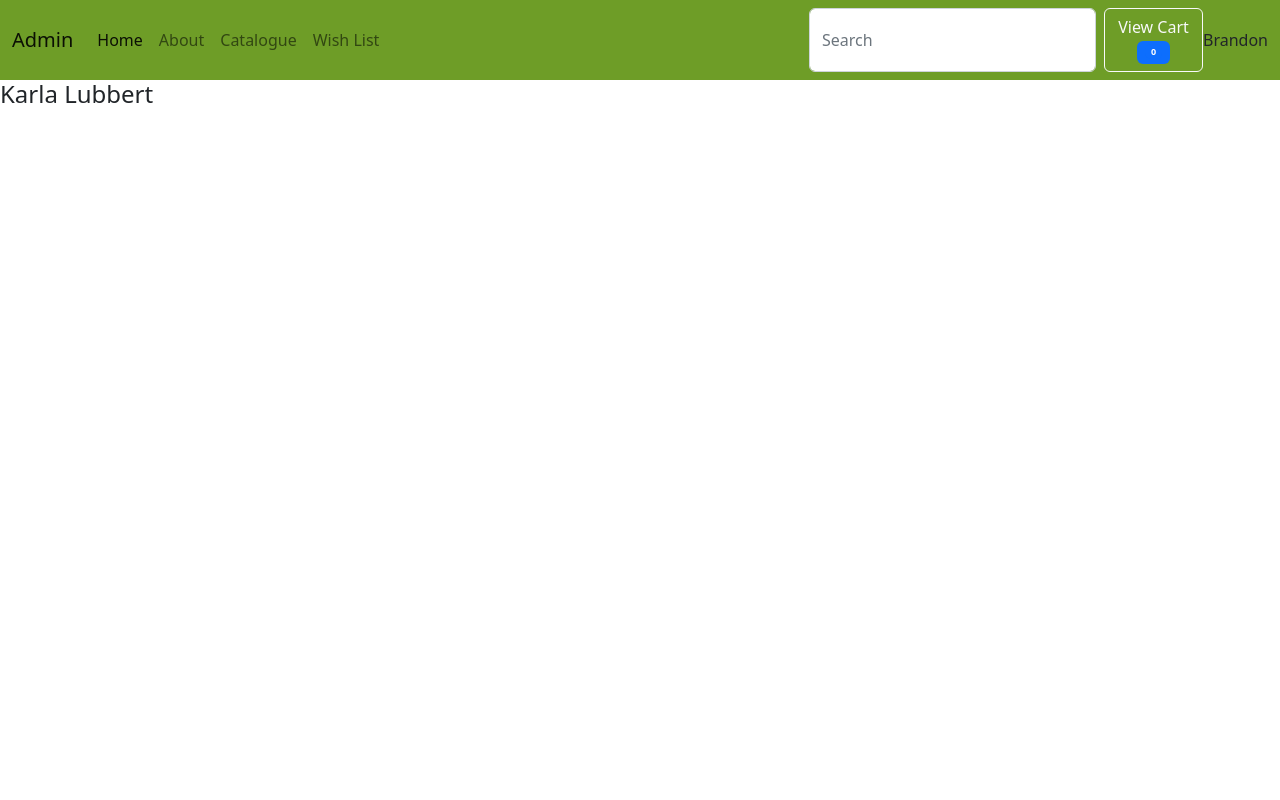
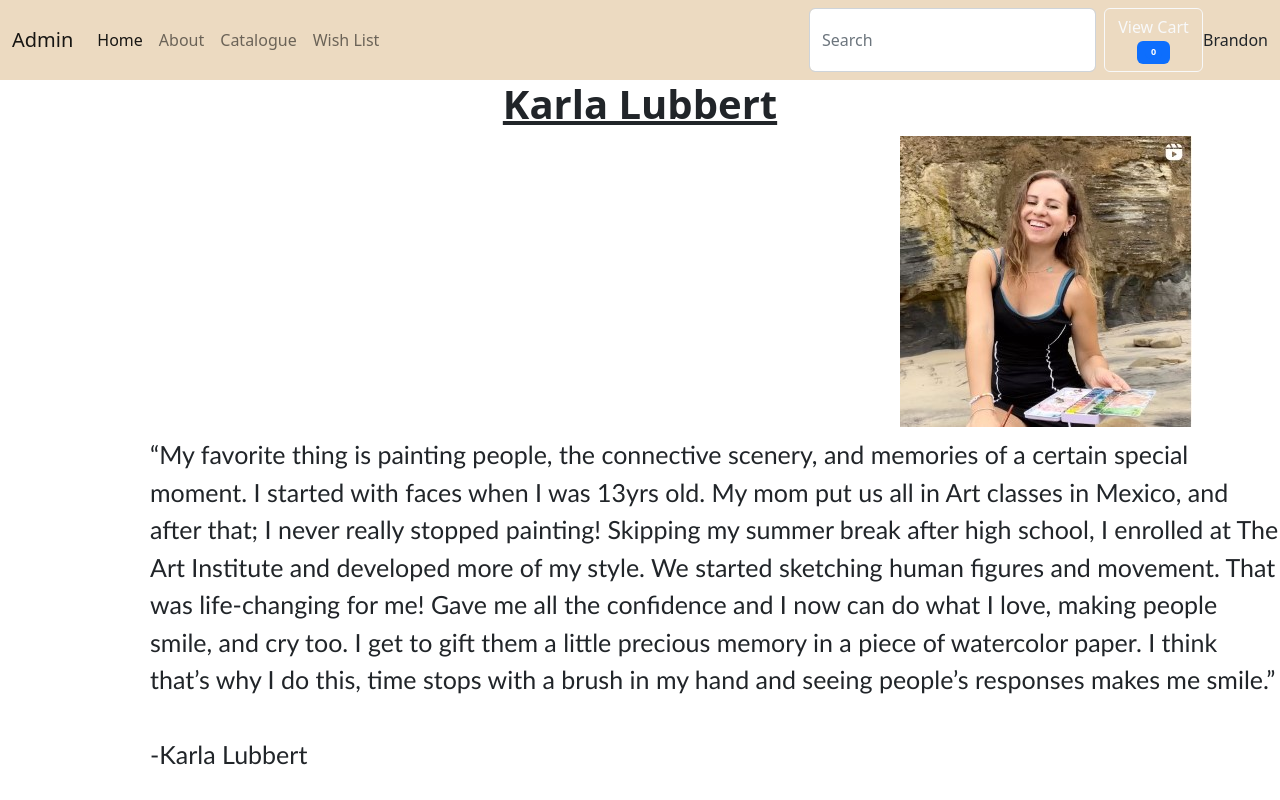
Before and after one commit to BJakeLando/Storefrontend, a React (Create React App) app: page /about in a window 1280 px wide. Shown: the top 800 px of the page. Built offline with nearby package versions, Linux system fonts and the light colour scheme.

Commit message:
Competency Report V2

```diff
--- a/src/components/product.css
+++ b/src/components/product.css
@@ -1,3 +1,8 @@
+
+.navbar {
+  background-color: rgb(236, 218, 193);
+}
+
 .product{
     background-color: skyblue;
     display: inline-block;
--- a/src/pages/about.css
+++ b/src/pages/about.css
@@ -0,0 +1,25 @@
+.about {
+
+    height: 4000px;
+}
+
+.about p{
+    font-family: 'Trebuchet MS', 'Lucida Sans Unicode', 'Lucida Grande', 'Lucida Sans', Arial, sans-serif;
+    font-size: 25px;
+    padding-top: 100px;
+    padding-left: 150px;
+
+}
+
+.about h1 {
+    text-align: center;
+    font-weight: bold;
+    text-decoration: underline;
+}
+
+.aboutImg {
+    height: 200px;
+    width: 200px;
+    padding-left: 900px;
+    border-radius: 50%;
+}
--- a/src/pages/about.jsx
+++ b/src/pages/about.jsx
@@ -1,11 +1,21 @@
 import "./about.css";
+import React from "react";
+
 
 function about() {
     return (
     <div className="about">
-    <h4>Karla Lubbert
-    </h4>
-    <p></p>
+    <h1>Karla Lubbert
+    </h1>
+    <div className="aboutImg">
+        <img src="images/karla.jpg" alt="" />
+    </div>
+
+    <p>“My favorite thing is painting people, the connective scenery, and memories of a certain special moment. I started with faces when I was 13yrs old. My mom put us all in Art classes in Mexico, and after that; I never really stopped painting! Skipping my summer break after high school, I enrolled at The Art Institute and developed more of my style. We started sketching human figures and movement.  That was life-changing for me! Gave me all the confidence  and I now can do what I love, making people smile, and cry too. I get to gift them a little precious memory in a piece of watercolor paper. I think that’s why I do this, time stops with a brush in my hand and seeing people’s responses makes me smile.”
+    <br></br>
+    <br></br>
+    -Karla Lubbert</p>
+
     </div>
     )
 }
--- a/src/pages/cart.jsx
+++ b/src/pages/cart.jsx
@@ -45,11 +45,11 @@ const Cart = () => {
           <div>
             <ul>
               <ul>
-                {cart.map((p) => (
+                {/* {cart.map((p) => (
                   <li key={p._id}>
                     {p.title} - {p.quantity}
                   </li>
-                ))}
+                ))} */}
               </ul>
             </ul>
           </div>
```
Also changed, not shown: public/images/karla.jpg (renamed from public/images/homepage.jpg).
